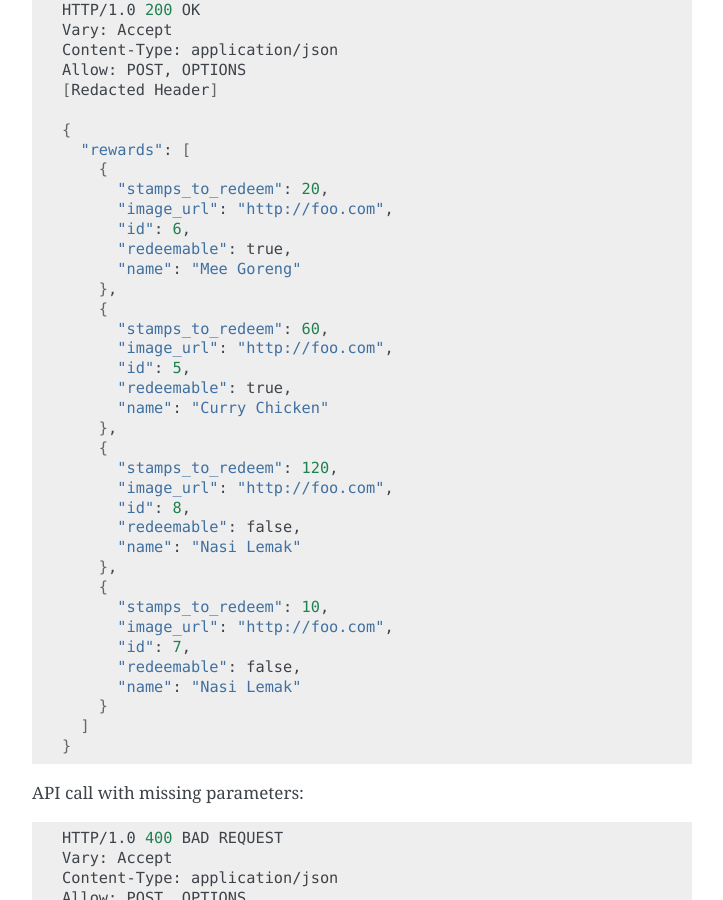
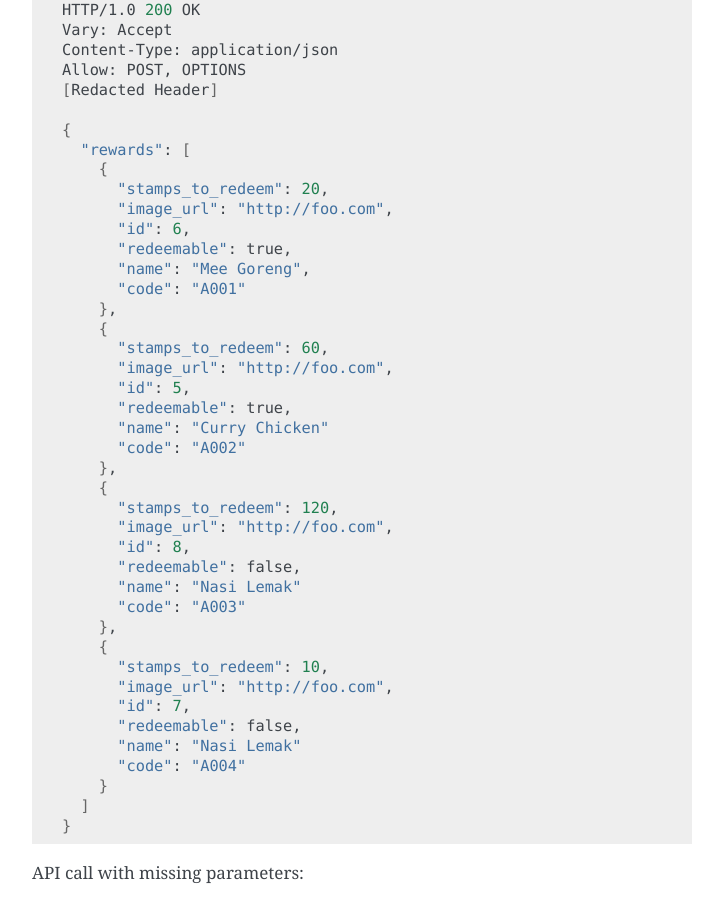
Before and after one commit to ui/stamps-api-docs, a Sphinx documentation site: the page built from source/reward_api.rst, in a window 1280 px wide and 900 px high, scrolled down 1517 px. Shown: the whole window, without its empty margins (388-1111 px from the left). Built offline with Sphinx 7.4.7, drawn with Linux system fonts in a browser that asks for light colours.

Commit message:
add 'code' to reward api

```diff
--- a/source/reward_api.rst
+++ b/source/reward_api.rst
@@ -88,7 +88,8 @@ On a successful API call:
           "image_url": "http://foo.com",
           "id": 6,
           "redeemable": true,
-          "name": "Mee Goreng"
+          "name": "Mee Goreng",
+          "code": "A001"
         },
         {
           "stamps_to_redeem": 60,
@@ -96,6 +97,7 @@ On a successful API call:
           "id": 5,
           "redeemable": true,
           "name": "Curry Chicken"
+          "code": "A002"
         },
         {
           "stamps_to_redeem": 120,
@@ -103,6 +105,7 @@ On a successful API call:
           "id": 8,
           "redeemable": false,
           "name": "Nasi Lemak"
+          "code": "A003"
         },
         {
           "stamps_to_redeem": 10,
@@ -110,6 +113,7 @@ On a successful API call:
           "id": 7,
           "redeemable": false,
           "name": "Nasi Lemak"
+          "code": "A004"
         }
       ]
     }
```
